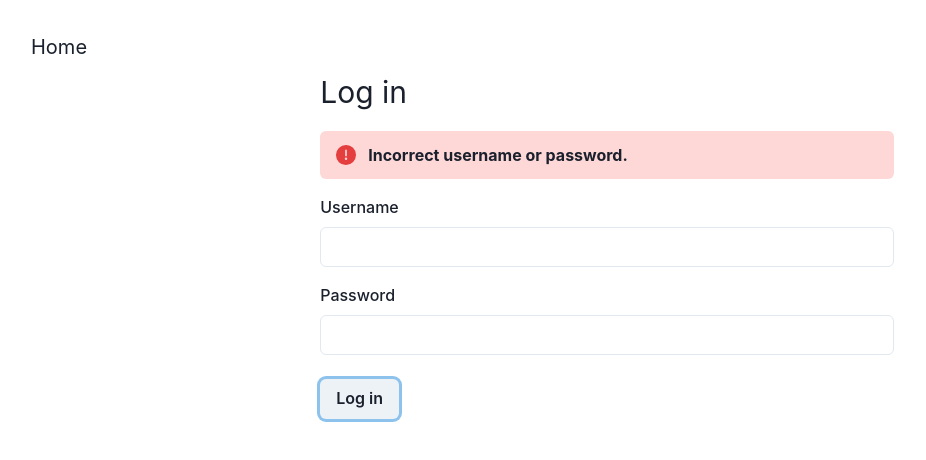
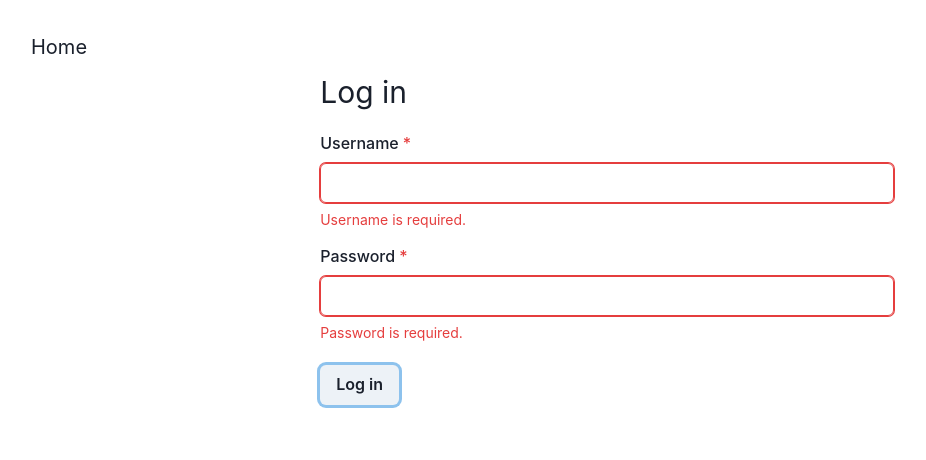
Before and after one commit to albertlai431/htn-frontend-challenge, a React (Create React App) app: page /login in a window 1280 px wide. Both pictures are taken after a click on the button "Log in". Shown: the top 460 px of the page, without its empty margins (33-959 px from the left). Built offline with nearby package versions, Linux system fonts and the light colour scheme.

Commit message:
Add AuthPage error checking

```diff
--- a/src/pages/AuthPage.js
+++ b/src/pages/AuthPage.js
@@ -1,11 +1,10 @@
-import React, { useState, useEffect } from "react";
+import React, { useState } from "react";
 import {
   Container,
   FormControl,
   FormLabel,
   FormErrorMessage,
   Text,
-  FormHelperText,
   Input,
   Button,
   Alert,
@@ -25,11 +24,14 @@ const AuthPage = (props) => {
   const [username, setUsername] = useState("");
   const [password, setPassword] = useState("");
   const [incorrect, setIncorrect] = useState(false);
+  const [error, setError] = useState(false);
   const navigate = useNavigate();
 
   const handleSubmit = (e) => {
     e.preventDefault();
-    if (username === "username" && password === "password") {
+    if (username === "" || password === "") {
+      setError(true);
+    } else if (username === "username" && password === "password") {
       setAuth(true);
       navigate(pathname);
     } else {
@@ -45,7 +47,7 @@ const AuthPage = (props) => {
       <Text fontSize="3xl" pb={4}>
         Log in
       </Text>
-      <FormControl>
+      <FormControl isRequired isInvalid={error}>
         {incorrect ? (
           <Alert status="error" borderRadius={6} mb={4}>
             <AlertIcon />
@@ -58,8 +60,11 @@ const AuthPage = (props) => {
           type="username"
           value={username}
           onChange={handleUsernameChange}
-          isRequired
+          isInvalid={error && username === ""}
         />
+        {username === "" ? (
+          <FormErrorMessage>Username is required.</FormErrorMessage>
+        ) : null}
         <FormLabel htmlFor="password" pt={4}>
           Password
         </FormLabel>
@@ -68,8 +73,11 @@ const AuthPage = (props) => {
           type="password"
           value={password}
           onChange={handlePasswordChange}
-          isRequired
+          isInvalid={error && password === ""}
         />
+        {password === "" ? (
+          <FormErrorMessage>Password is required.</FormErrorMessage>
+        ) : null}
         <Button onClick={handleSubmit} mt={6}>
           Log in
         </Button>
```
